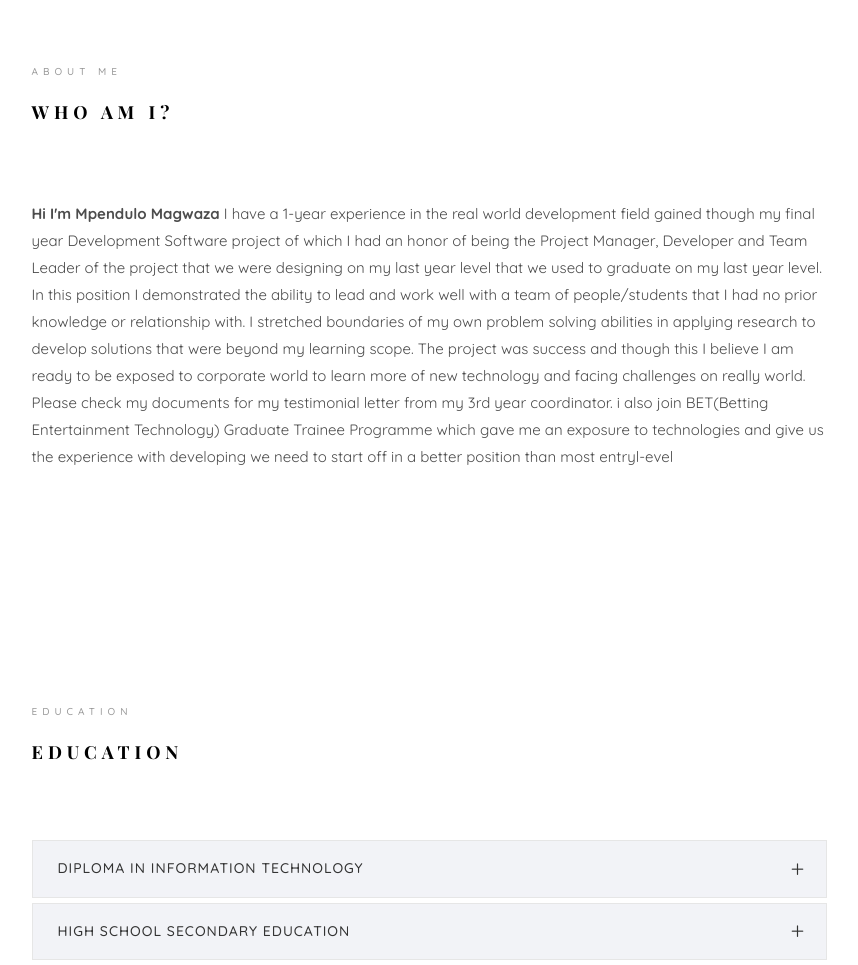
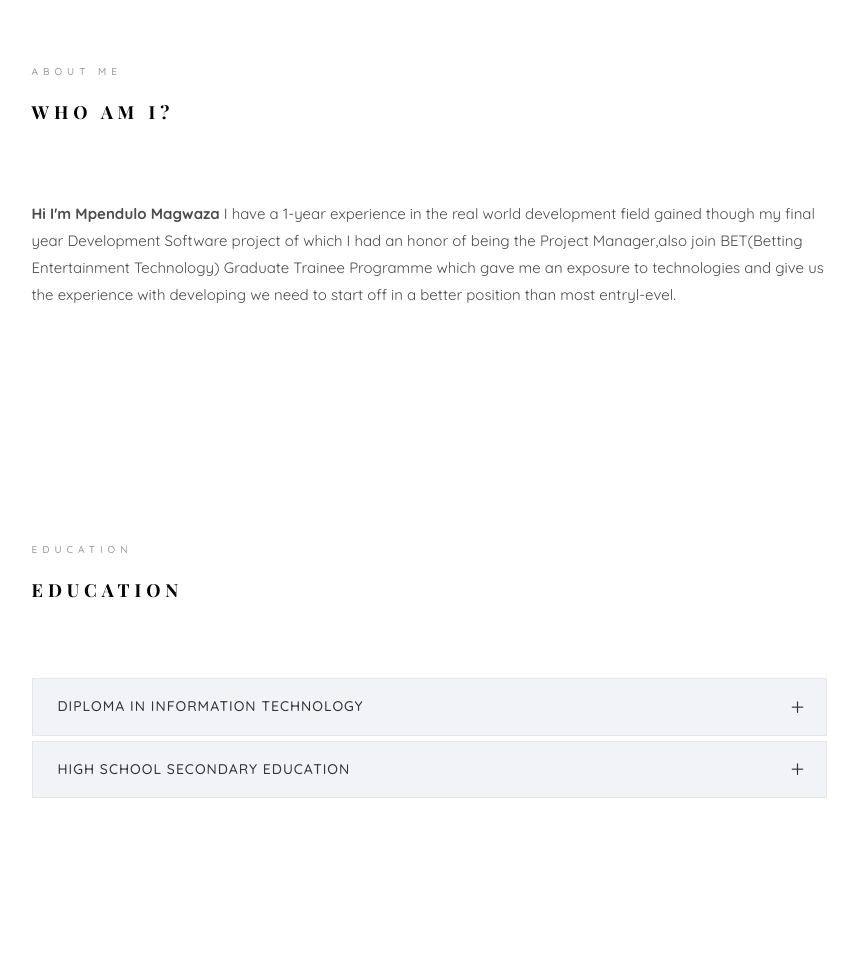
Before and after one commit to mpenduloanswer/mpenduloanswer.github.io, a plain HTML site: page index.html in a window 1280 px wide. Shown: the part 947-1912 px from the top of the page, without its empty margins (361-1219 px from the left). Drawn offline with nearby package versions, Linux system fonts and the light colour scheme; files whose address does not match are found by name; a web font is replaced by a local one.

Commit message:
Update index.html

```diff
--- a/index.html
+++ b/index.html
@@ -138,16 +138,7 @@ Copyright &copy;<script>document.write(new Date().getFullYear());</script> All r
 										<h2 class="colorlib-heading">Who Am I?</h2>
 										<p>
 										<strong>Hi I'm Mpendulo Magwaza</strong>
-										I have a 1-year experience in the real world development field gained
-										though my final year Development Software project of which
-										I had an honor of being the Project Manager,
-										Developer and Team Leader of the project that we were designing on my last year level that we used to graduate on my last year level.
-										In this position I demonstrated the ability to lead and work well with a team of people/students that
-										I had no prior knowledge or relationship with. I stretched boundaries of my own problem solving abilities in applying research to develop solutions
-										that were beyond my learning scope. The project was success and though this I believe I am ready to be exposed to corporate world to learn more of new
-										technology and facing challenges on really world. Please check my documents for my testimonial letter from my 3rd year coordinator.
-										i also join BET(Betting Entertainment Technology) Graduate Trainee Programme which gave me an exposure to technologies and give us the experience
-										with developing we need to start off in a better position than most entryl-evel </p>
+										I have a 1-year experience in the real world development field gained though my final year Development Software project of which I had an honor of being the Project Manager,also join BET(Betting Entertainment Technology) Graduate Trainee Programme which gave me an exposure to technologies and give us the experience with developing we need to start off in a better position than most entryl-evel.</p>
 									</div>
 								</div>
 							</div>
```
